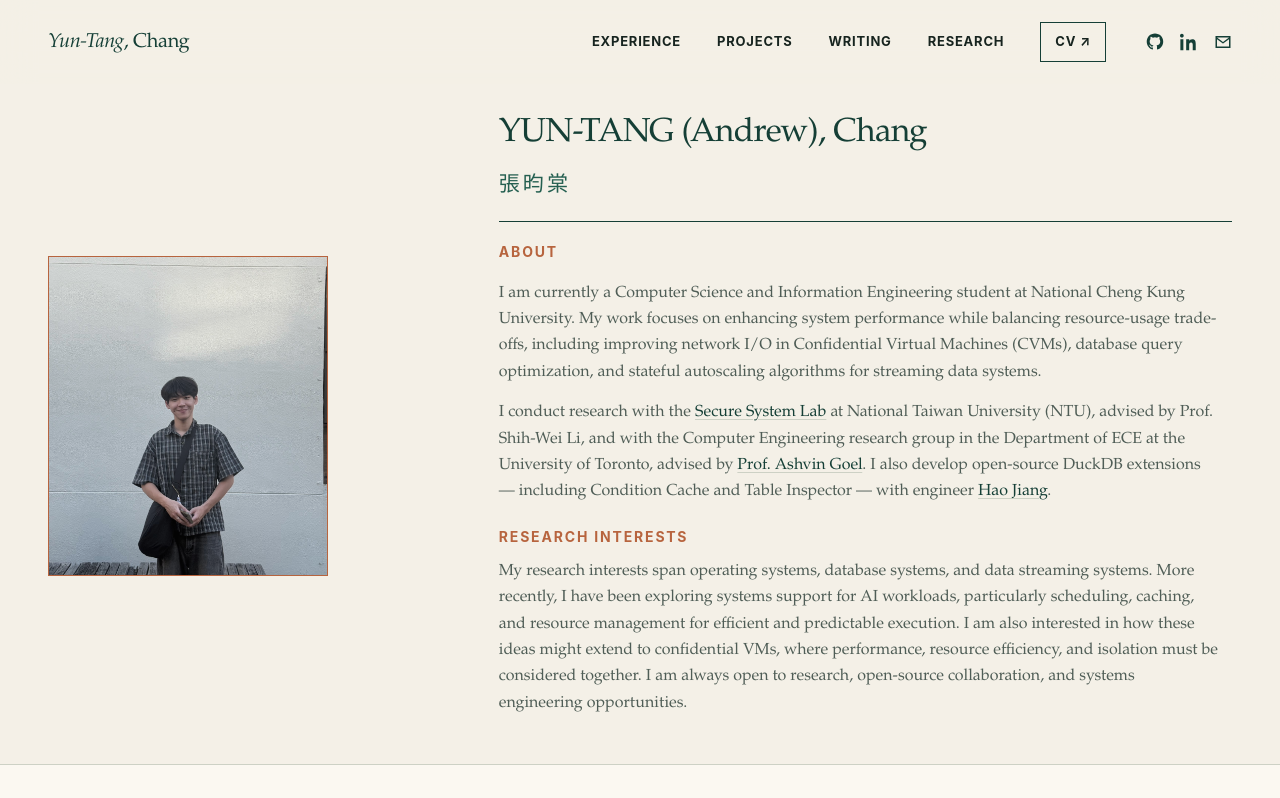
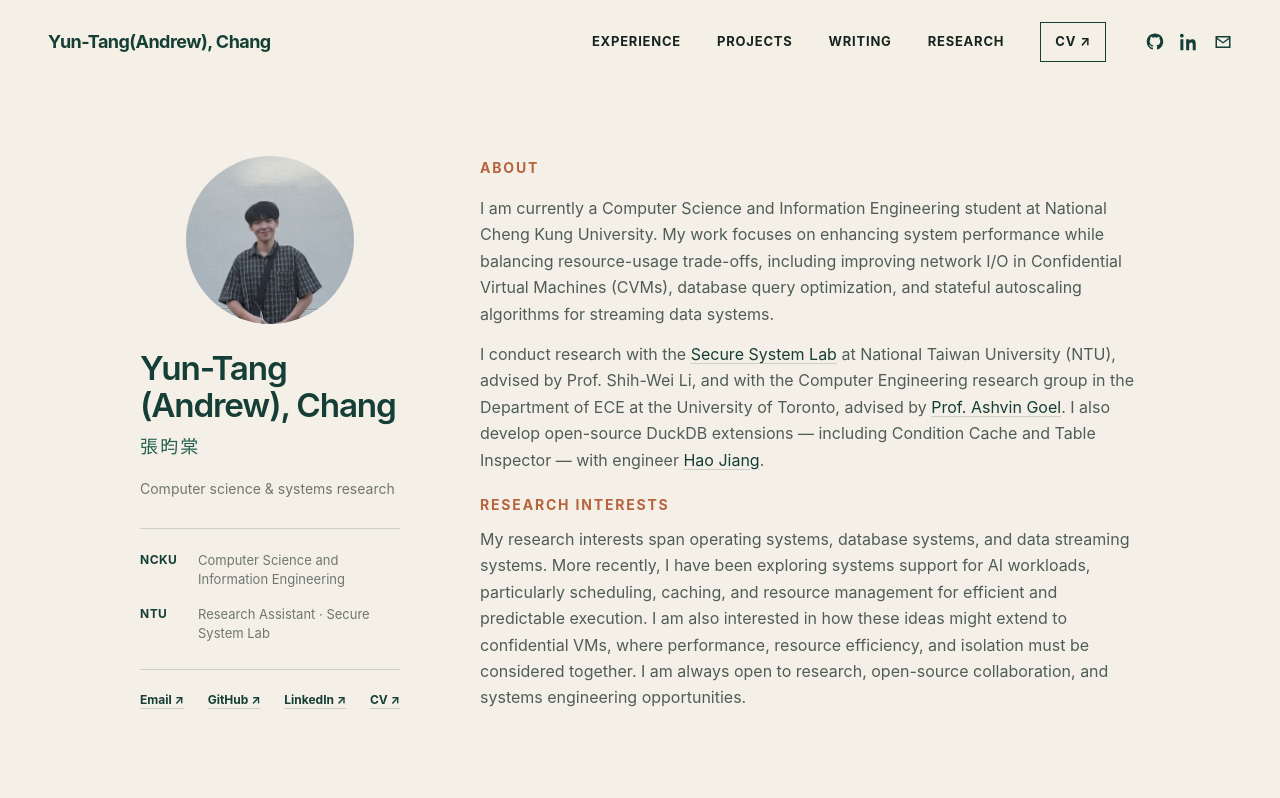
Before and after one commit to Andrewtangtang/Andrewtangtang.github.io, a Next.js app: page / in a window 1280 px wide. Shown: the top 798 px of the page. Built offline with nearby package versions, Linux system fonts and the light colour scheme.

Commit message:
Refine homepage profile and add DuckDB PR list

```diff
--- a/app/components.tsx
+++ b/app/components.tsx
@@ -98,6 +98,9 @@ export function ProjectRow({ project, showMetrics = true }: { project: Project;
               {project.blogLinkLabel ?? "View blog"} <Arrow />
             </Link>
           ) : null}
+          {project.pullRequestsHref ? (
+            <a href={project.pullRequestsHref}>View PRs <Arrow /></a>
+          ) : null}
         </div>
       </div>
     </article>
--- a/app/globals.css
+++ b/app/globals.css
@@ -38,8 +38,7 @@ button, summary { font: inherit; }
   backdrop-filter: blur(16px);
 }
 .nav-wrap { min-height: 84px; display: flex; align-items: center; justify-content: space-between; }
-.wordmark { font-family: var(--serif); font-size: 20px; letter-spacing: -.02em; color: var(--jade); }
-.wordmark span { font-style: italic; }
+.wordmark { font-family: var(--sans); font-size: 18px; font-weight: 650; letter-spacing: -.03em; color: var(--jade); }
 .desktop-nav { display: flex; align-items: center; gap: 36px; font-size: 13px; font-weight: 650; letter-spacing: .06em; text-transform: uppercase; }
 .desktop-nav a { position: relative; padding: 8px 0; }
 .desktop-nav a::after { content: ""; position: absolute; left: 0; right: 0; bottom: 2px; height: 1px; background: var(--copper); transform: scaleX(0); transform-origin: left; transition: transform .2s ease; }
@@ -53,19 +52,24 @@ button, summary { font: inherit; }
 .social-icons svg { width: 18px; height: 18px; fill: currentColor; }
 .mobile-nav { display: none; }
 
-.hero { display: grid; grid-template-columns: minmax(280px, .72fr) minmax(0, 1.28fr); align-items: start; gap: clamp(24px, 3vw, 56px); padding-block: 32px 48px; }
+.hero { display: grid; grid-template-columns: 260px minmax(0, 1fr); align-items: start; gap: 80px; max-width: 1000px; padding-block: 72px 96px; font-family: var(--sans); }
 .eyebrow { display: flex; align-items: center; gap: 12px; margin: 0 0 24px; color: var(--copper); font-size: 12px; font-weight: 750; letter-spacing: .14em; text-transform: uppercase; }
 .eyebrow span { width: 34px; height: 1px; background: currentColor; }
-.hero-content { min-width: 0; display: flex; flex-direction: column; }
-.hero-name { padding-top: 0; }
-.hero h1 { margin: 0; color: var(--jade); font-family: var(--serif); font-size: clamp(26px, 2.6vw, 42px); font-weight: 400; line-height: 1.1; letter-spacing: -.02em; white-space: nowrap; }
-.hero h1 span { display: inline; }
-.hero h1 span::before { content: " "; }
-.chinese-name { margin: 14px 0 0; color: var(--jade-2); font-family: "PingFang TC", "Noto Serif TC", "Songti TC", serif; font-size: clamp(17px, 1.65vw, 24px); font-weight: 400; letter-spacing: .14em; }
-.hero-portrait { position: relative; width: min(100%, 280px); margin: 0; align-self: center; justify-self: start; }
-.hero-portrait::before { content: ""; position: absolute; inset: 0; border: 1px solid var(--copper); z-index: 1; pointer-events: none; }
-.hero-portrait img { display: block; width: 100%; height: min(40svh, 390px); object-fit: cover; object-position: center 58%; filter: saturate(.82) contrast(.98); }
-.about-placeholder { margin-top: clamp(16px, 2.5vh, 26px); padding-top: 18px; border-top: 1px solid var(--jade); }
+.hero-profile { min-width: 0; }
+.hero-content { min-width: 0; }
+.hero-portrait { width: 168px; height: 168px; margin: 0 auto 26px; overflow: hidden; border-radius: 50%; }
+.hero-portrait img { display: block; width: 100%; height: 100%; object-fit: cover; object-position: center 58%; transform: scale(1.55); filter: saturate(.82) contrast(.98); }
+.hero h1 { margin: 0; color: var(--jade); font-size: clamp(30px, 2.6vw, 36px); font-weight: 600; line-height: 1.12; letter-spacing: -.035em; }
+.chinese-name { margin: 7px 0 0; color: var(--jade-2); font-size: 18px; font-weight: 400; letter-spacing: .12em; }
+.hero-role { margin: 16px 0 0; color: var(--muted); font-size: 14px; }
+.hero-affiliations { display: grid; gap: 16px; margin-top: 28px; padding-top: 22px; border-top: 1px solid var(--line); }
+.hero-affiliations p { display: grid; grid-template-columns: 48px 1fr; gap: 10px; margin: 0; font-size: 13px; line-height: 1.45; }
+.hero-affiliations strong { color: var(--jade); font-size: 12px; letter-spacing: .04em; }
+.hero-affiliations span { color: var(--muted); }
+.hero-contact { display: flex; flex-wrap: nowrap; justify-content: space-between; gap: 8px; margin-top: 26px; padding-top: 20px; border-top: 1px solid var(--line); }
+.hero-contact a { color: var(--jade); font-size: 12px; font-weight: 650; white-space: nowrap; text-decoration: underline; text-decoration-color: var(--line); text-underline-offset: 4px; }
+.hero-contact a:hover, .hero-contact a:focus-visible { color: var(--copper); text-decoration-color: var(--copper); }
+.about-placeholder { padding-top: 0; }
 .about-placeholder-label { display: flex; justify-content: space-between; color: var(--muted); font-size: 14px; font-weight: 750; letter-spacing: .13em; text-transform: uppercase; }
 .about-placeholder-label span:first-child { color: var(--copper); }
 .about-placeholder .about-copy { margin-top: 16px; font-size: 16px; }
@@ -73,7 +77,7 @@ button, summary { font: inherit; }
 .about-placeholder .about-copy a { color: var(--jade); text-decoration: underline; text-decoration-color: var(--line); text-underline-offset: 3px; transition: color .2s ease, text-decoration-color .2s ease; }
 .about-placeholder .about-copy a:hover, .about-placeholder .about-copy a:focus-visible { color: var(--copper); text-decoration-color: var(--copper); }
 .about-interests-label { margin-top: 20px; }
-.about-interests-note { max-width: 720px; margin: 10px 0 0; color: #4f5d56; font-family: var(--serif); font-size: 16px; }
+.about-interests-note { max-width: 720px; margin: 10px 0 0; color: #4f5d56; font-size: 16px; }
 .button { display: inline-flex; align-items: center; gap: 20px; padding: 13px 20px; font-size: 13px; font-weight: 700; letter-spacing: .04em; transition: transform .2s ease, background .2s ease; }
 .button-primary { background: var(--jade); color: var(--paper-light); }
 .button-primary:hover { background: var(--jade-2); transform: translateY(-3px); }
@@ -112,7 +116,7 @@ a:hover .arrow { transform: translate(3px, -3px); }
 
 .about-grid { display: grid; grid-template-columns: .9fr 1.1fr; gap: 100px; }
 .about-grid h2 { max-width: 600px; margin: 0; color: var(--jade); font-family: var(--serif); font-size: clamp(44px, 5vw, 72px); font-weight: 400; line-height: 1.05; letter-spacing: -.04em; }
-.about-copy { max-width: 720px; color: #4f5d56; font-family: var(--serif); font-size: 21px; }
+.about-copy { max-width: 720px; color: #4f5d56; font-size: 21px; }
 .about-copy > p { margin: 0 0 20px; }
 .skill-cloud { display: flex; flex-wrap: wrap; gap: 8px; margin-top: 36px; font-family: var(--sans); }
 .skill-cloud span { padding: 7px 12px; border: 1px solid var(--line); color: var(--jade-2); font-size: 11px; font-weight: 700; letter-spacing: .05em; text-transform: uppercase; }
@@ -177,6 +181,17 @@ body:has(.lightbox:target) .site-header, body:has(.lightbox:target) .site-footer
 .all-projects .project-row-body ul { color: var(--ink); }
 .all-projects .project-row-links a { color: var(--ink); text-decoration-color: var(--copper); }
 .all-projects .project-row-links a:hover { color: var(--copper); }
+.pull-requests-page { max-width: 1000px; padding-block: 40px 100px; }
+.pull-requests-header { padding-block: 56px 36px; border-bottom: 1px solid var(--jade); }
+.pull-requests-header h1 { margin: 0; color: var(--jade); font-family: var(--serif); font-size: clamp(44px, 6vw, 76px); font-weight: 400; line-height: 1.05; }
+.pull-requests-header p { margin: 20px 0 10px; color: var(--muted); }
+.pull-requests-header a, .pull-requests-page > p a { color: var(--jade); text-decoration: underline; text-decoration-color: var(--copper); text-underline-offset: 4px; }
+.pull-requests-count { margin: 28px 0 16px; color: var(--copper); font-size: 12px; font-weight: 750; letter-spacing: .08em; text-transform: uppercase; }
+.pull-requests-list { margin: 0; padding: 0; border-top: 1px solid var(--line); list-style: none; }
+.pull-requests-list li { display: flex; justify-content: space-between; gap: 16px; padding: 14px 0; border-bottom: 1px solid var(--line); font-size: 14px; }
+.pull-requests-list li a { color: var(--ink); }
+.pull-requests-list li a:hover, .pull-requests-list li a:focus-visible { color: var(--copper); }
+.pull-requests-list li span { color: var(--muted); font-size: 12px; white-space: nowrap; }
 .track-columns { display: grid; grid-template-columns: 1fr 1fr; gap: 80px; padding-top: 44px; border-top: 1px solid var(--jade); }
 .track-label { margin: 0 0 30px; color: var(--copper); font-size: 12px; font-weight: 800; letter-spacing: .16em; text-transform: uppercase; }
 .track-rail { position: relative; padding-left: 28px; border-left: 1px solid var(--line); }
@@ -326,7 +341,9 @@ body:has(.post-page) .site-header { display: none; }
 
 @media (max-width: 980px) {
   .shell { width: min(100% - 48px, 900px); }
-  .hero { grid-template-columns: minmax(250px, .7fr) minmax(0, 1.3fr); min-height: 680px; gap: 54px; }
+  .hero { grid-template-columns: 1fr; gap: 52px; }
+  .hero-profile { width: min(100%, 360px); margin-inline: auto; }
+  .about-placeholder { padding-top: 28px; border-top: 1px solid var(--jade); }
   .note-list { grid-template-columns: 1fr 1fr; }
   .post-layout { width: min(820px, calc(100% - 48px)); display: block; }
   .post-outline { display: none; }
@@ -337,8 +354,7 @@ body:has(.post-page) .site-header { display: none; }
   .post-outline { display: none; }
 }
 
-@media (max-width: 720px) {
-  .shell { width: calc(100% - 36px); }
+@media (max-width: 860px) {
   .desktop-nav { display: none; }
   .mobile-nav { display: block; position: relative; }
   .mobile-nav summary { width: 42px; height: 42px; display: grid; place-content: center; gap: 6px; border: 1px solid var(--line); cursor: pointer; list-style: none; }
@@ -347,14 +363,13 @@ body:has(.post-page) .site-header { display: none; }
   .mobile-nav nav { position: absolute; right: 0; top: 50px; width: 220px; display: flex; flex-direction: column; padding: 16px; border: 1px solid var(--line); background: var(--paper-light); box-shadow: 0 16px 40px rgba(23,36,31,.12); }
   .mobile-nav nav a { padding: 10px; color: var(--jade); font-size: 13px; font-weight: 700; }
   .social-icons--mobile { margin: 8px 0 0; padding: 14px 10px 0; border-top: 1px solid var(--line); }
-  .hero { grid-template-columns: 1fr; min-height: auto; gap: 54px; padding-block: 64px 72px; }
-  .hero-content { display: contents; }
-  .hero-name { grid-row: 1; padding-top: 0; }
-  .hero h1 { font-size: clamp(22px, 6vw, 34px); white-space: normal; }
-  .chinese-name { margin-top: 16px; }
-  .hero-portrait { grid-row: 2; width: min(55%, 220px); margin-left: 16px; }
-  .hero-portrait img { height: auto; aspect-ratio: 3 / 4; }
-  .about-placeholder { grid-row: 3; min-height: 220px; margin-top: 8px; }
+}
+
+@media (max-width: 720px) {
+  .shell { width: calc(100% - 36px); }
+  .hero { padding-block: 48px 72px; }
+  .hero-portrait { width: 148px; height: 148px; margin-bottom: 24px; }
+  .hero-affiliations, .hero-contact { max-width: 400px; }
   .section { padding-block: 78px; }
   .section-heading { grid-template-columns: 42px 1fr; }
   .section-heading > a { grid-column: 2; margin: 0; }
@@ -362,6 +377,7 @@ body:has(.post-page) .site-header { display: none; }
   .project-row-media { aspect-ratio: 16 / 9; }
   .all-projects .project-row-meta, .all-projects .project-row-body { grid-column: 1; grid-row: auto; }
   .all-projects .project-row-media { width: 100%; height: auto; aspect-ratio: 16 / 9; }
+  .pull-requests-list li { flex-direction: column; gap: 2px; }
   .page-hero { padding-block: 75px 55px; }
   .experience-page-hero { padding-block: 30px 40px; }
   .projects-page-hero { padding-block: 30px 40px; }
--- a/app/layout.tsx
+++ b/app/layout.tsx
@@ -34,9 +34,7 @@ export default function RootLayout({ children }: Readonly<{ children: React.Reac
       <body>
         <header className="site-header">
           <div className="shell nav-wrap">
-            <Link className="wordmark" href="/" aria-label="Yun-Tang, Chang, home">
-              <span>Yun-Tang</span>, Chang
-            </Link>
+            <Link className="wordmark" href="/" aria-label="Yun-Tang Andrew Chang, home">Yun-Tang(Andrew), Chang</Link>
             <nav className="desktop-nav" aria-label="Main navigation">
               {navItems.map(([label, href]) => <Link key={href} href={href}>{label}</Link>)}
               <a className="nav-cv" href="/cv.pdf" target="_blank">CV ↗</a>
--- a/app/page.tsx
+++ b/app/page.tsx
@@ -13,19 +13,32 @@ export default function Home() {
     <>
       <main>
         <section className="hero shell" aria-labelledby="hero-title">
-          <figure className="hero-portrait reveal">
+          <aside className="hero-profile reveal">
+            <figure className="hero-portrait">
               <img
                 src="/personal_image.JPG"
-              alt="Portrait of Andrew Chang"
+                alt="Portrait of Yun-Tang Chang"
                 width="1108"
                 height="1477"
               />
             </figure>
-          <div className="hero-content">
-            <div className="hero-name reveal reveal-late">
-              <h1 id="hero-title">YUN-TANG<span>(Andrew), Chang</span></h1>
+            <div className="hero-name">
+              <h1 id="hero-title">Yun-Tang<br />(Andrew), Chang</h1>
               <p className="chinese-name" lang="zh-Hant">張昀棠</p>
             </div>
+            <p className="hero-role">Computer science &amp; systems research</p>
+            <div className="hero-affiliations" aria-label="Affiliations">
+              <p><strong>NCKU</strong><span>Computer Science and Information Engineering</span></p>
+              <p><strong>NTU</strong><span>Research Assistant · Secure System Lab</span></p>
+            </div>
+            <nav className="hero-contact" aria-label="Contact links">
+              <a href="mailto:candrew9213@gmail.com">Email ↗</a>
+              <a href="https://github.com/Andrewtangtang" target="_blank" rel="noreferrer">GitHub ↗</a>
+              <a href="https://www.linkedin.com/in/yun-tang-chang/" target="_blank" rel="noreferrer">LinkedIn ↗</a>
+              <a href="/cv.pdf" target="_blank">CV ↗</a>
+            </nav>
+          </aside>
+          <div className="hero-content reveal reveal-late">
             <div className="about-placeholder" aria-label="About Andrew">
               <div className="about-placeholder-label">
                 <span>About</span>
--- a/app/site-data.ts
+++ b/app/site-data.ts
@@ -12,6 +12,7 @@ export type Project = {
   linkLabel?: string;
   blogHref?: string;
   blogLinkLabel?: string;
+  pullRequestsHref?: string;
 };
 
 export type Experience = {
@@ -180,6 +181,7 @@ export const projects: Project[] = [
     metrics: [],
     tags: ["C++", "DuckDB", "Open source"],
     href: "https://www.duckdb.org/",
+    pullRequestsHref: "/pull-requests",
     image: "/writing/query-condition-cache/img/duckdb_mark.jpg",
     imageAlt: "DuckDB mark",
     imageFit: "contain",
```
Also changed, not shown: app/pull-requests/github.ts (added, +26 -0 lines), app/pull-requests/page.tsx (added, +44 -0 lines), 1 other file (tests, documents, lock files or other folders). Lines whose indentation alone changed are shown as unchanged.
